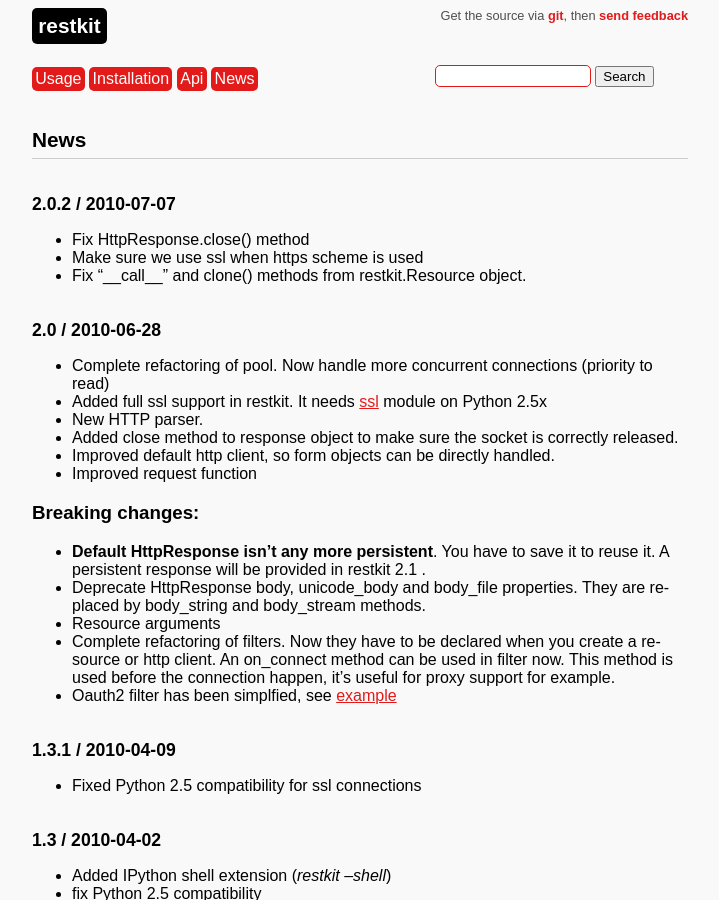
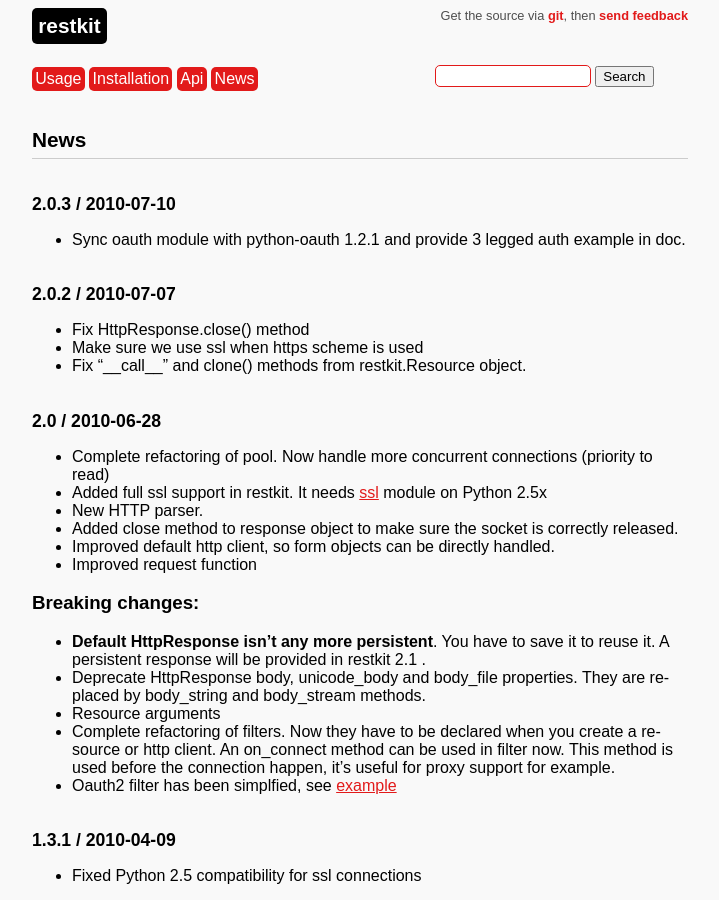
Before and after one commit to benoitc/restkit, a Sphinx documentation site: the page built from doc/news.rst, in a window 1280 px wide and 900 px high. Shown: the whole window, without its empty margins (280-999 px from the left). Built offline with Sphinx 7.4.7, drawn with Linux system fonts in a browser that asks for light colours; comment, search, counter and statistics services are not loaded.

Commit message:
update news

```diff
--- a/doc/news.rst
+++ b/doc/news.rst
@@ -2,6 +2,11 @@
 
 News
 ====
+
+2.0.3 / 2010-07-10
+------------------
+
+- Sync oauth module with python-oauth 1.2.1 and provide 3 legged auth example in doc.
 
 2.0.2 / 2010-07-07
 ------------------
```
